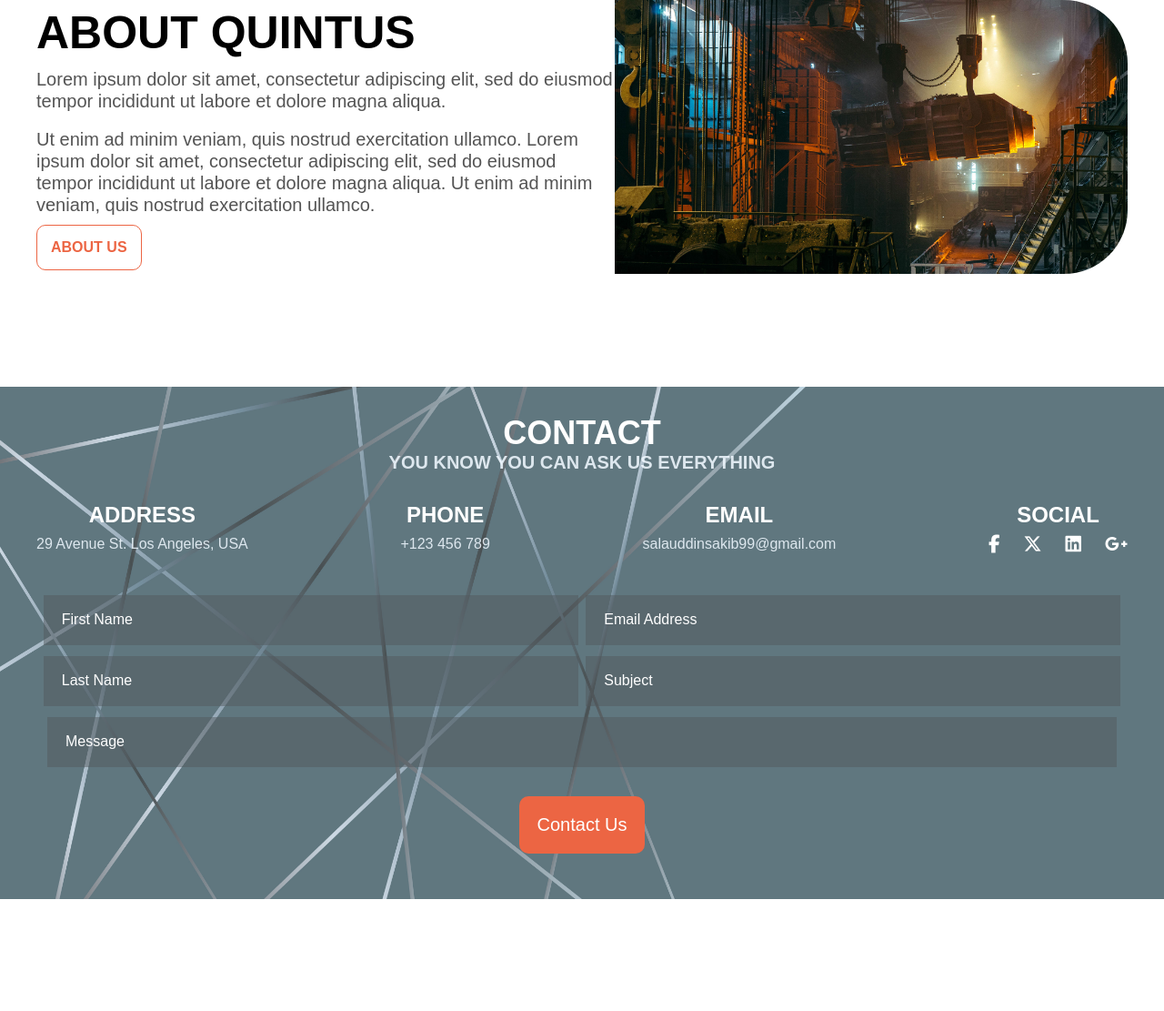
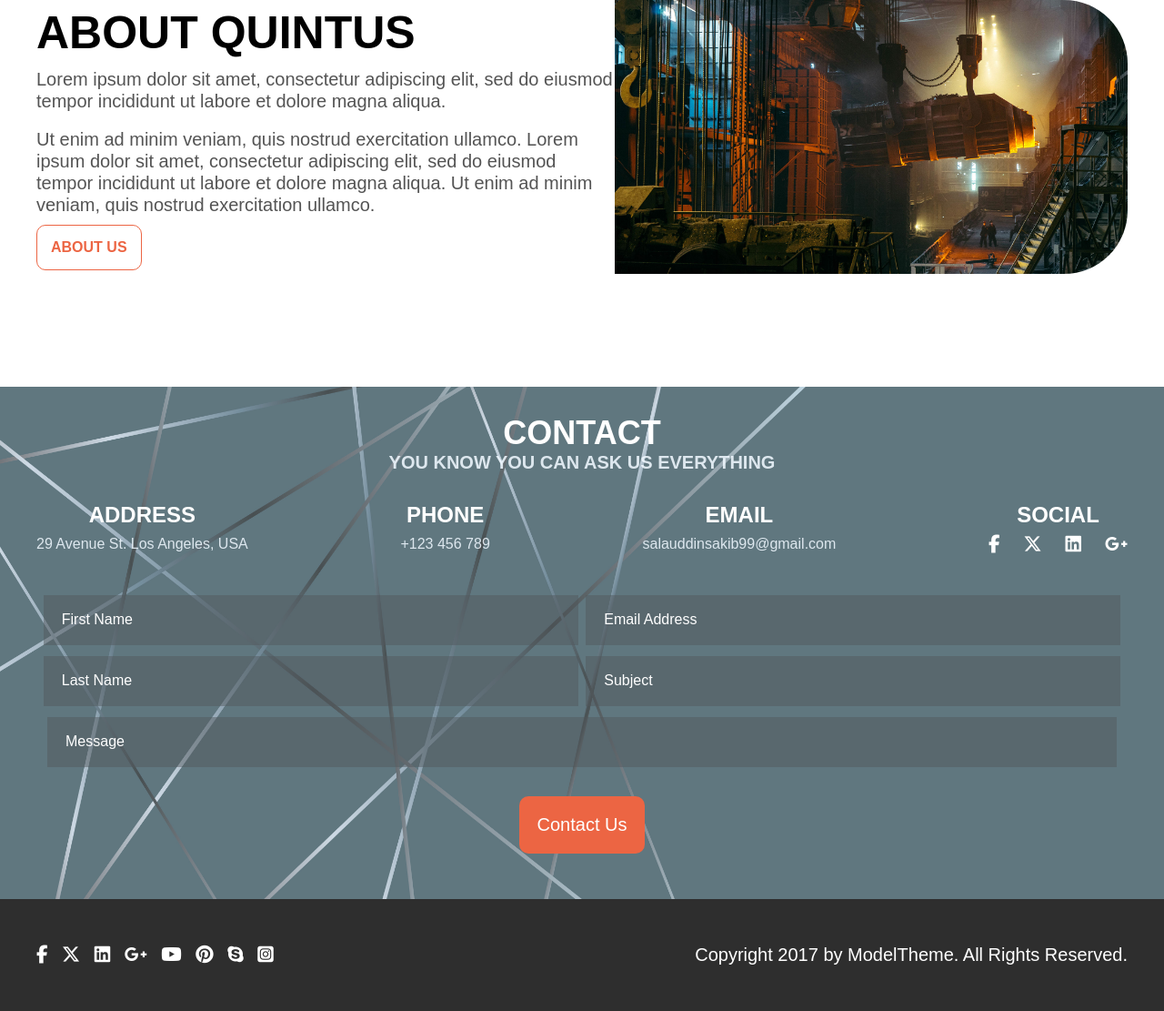
Before and after one commit to MdSalauddinSakib/RRF-template-1, a plain HTML site: page index.html in a window 1280 px wide. Shown: the whole page at 91% size. Before the commit the page ends 988 px from the top, so only its background shows below. Drawn offline with Linux system fonts and the light colour scheme.

Commit message:
footer section create done

```diff
--- a/assets/css/style.css
+++ b/assets/css/style.css
@@ -1,11 +1,11 @@
-*{
+* {
     margin: 0;
     padding: 0;
     box-sizing: border-box;
     font-family: Arial, Helvetica, sans-serif;
 }
 
-.container{
+.container {
     max-width: 1200px;
     margin: 0 auto;
     display: flex;
@@ -13,27 +13,27 @@
     align-items: center;
 }
 
-.left-img img{
+.left-img img {
     width: 100%;
     border-radius: 0 70px 70px 0;
 }
 
-.right-content h2{
+.right-content h2 {
     font-size: 50px;
     margin-bottom: 10px;
 }
 
-.right-content p{
+.right-content p {
     line-height: 120%;
     font-size: 20px;
     color: #545454;
 }
 
-.right-content .btn{
+.right-content .btn {
     background-color: #ffffff;
     color: #ec6543;
     text-decoration: none;
-    border:1px solid #ec6543;
+    border: 1px solid #ec6543;
     border-radius: 10px;
     padding: 15px;
     margin-top: 10px;
@@ -41,13 +41,13 @@
     font-weight: bold;
 }
 
-.btn:hover{
+.btn:hover {
     background-color: #ec6543;
     color: #ffffff;
     transition: 0.3s;
 }
 
-.form{
+.form {
     background-image: url(../img/background.jpg);
     background-repeat: no-repeat;
     background-size: cover;
@@ -58,7 +58,7 @@
     padding-bottom: 50px;
 }
 
-.contact{
+.contact {
     max-width: 1200px;
     margin: 0 auto;
     margin-top: 120px;
@@ -67,13 +67,13 @@
     font-size: 24px;
 }
 
-.contact p{
+.contact p {
     color: rgba(240, 248, 255, 0.87);
     font-weight: bold;
     font-size: 20px;
 }
 
-.link{
+.link {
     max-width: 1200px;
     margin: 0 auto;
     display: flex;
@@ -82,11 +82,11 @@
     line-height: 200%;
 }
 
-.link p{
+.link p {
     color: rgba(240, 248, 255, 0.87);
 }
 
-.link .icon{
+.link .icon {
     display: flex;
     justify-content: center;
     gap: 26px;
@@ -94,34 +94,35 @@
     align-items: center;
 }
 
-.icon a{
+.icon a {
     text-decoration: none;
     color: #ffffff;
 }
-.icon a:hover{
+
+.icon a:hover {
     font-size: 26px;
     transition: 0.3s;
 }
 
-.form-section{
+.form-section {
     max-width: 1200px;
     margin: 0 auto;
     padding: 30px 0 30px 0;
 }
 
-.cloumn1{
+.cloumn1 {
     width: 49%;
 }
 
-.cloumn2{
+.cloumn2 {
     width: 49%;
 }
 
-.cloumn3{
+.cloumn3 {
     width: 98%;
 }
 
-.form-section input{
+.form-section input {
     padding: 20px;
     margin: 2px;
     background-color: #50585b79;
@@ -129,16 +130,16 @@
     margin-top: 10px;
 }
 
-.form-section input::placeholder{
+.form-section input::placeholder {
     color: #ffffff;
     font-size: 16px;
 }
 
-.form a{
+.form a {
     text-decoration: none;
 }
 
-.form .btn{
+.form .btn {
     padding: 20px;
     border: none;
     font-size: 20px;
@@ -147,8 +148,34 @@
     border-radius: 10px;
 }
 
-.form .btn:hover{
+.form .btn:hover {
     background-color: #f34216;
     transition: 0.3s;
     cursor: pointer;
 }
+
+.footer-section {
+    background-color: #2e2e2e;
+}
+
+.footer {
+    max-width: 1200px;
+    margin: 0 auto;
+    display: flex;
+    justify-content: space-between;
+    color: #ffffff;
+    font-size: 20px;
+    padding-top: 50px;
+    padding-bottom: 50px;
+}
+
+.footer .links a {
+    text-decoration: none;
+    color: #ffffff;
+    margin-right: 10px;
+}
+
+.footer .links a:hover{
+    font-size: 24px;
+    transition: 0.3s;
+}
--- a/index.html
+++ b/index.html
@@ -68,6 +68,24 @@
             <a href="#"><button class="btn">Contact Us</button></a>
         </div>
     </div>
+    <!-- footer -->
+    <div class="footer-section">
+        <div class="footer">
+            <div class="links">
+                <a href="#"><i class="fa-brands fa-facebook-f"></i></a>
+                <a href="#"><i class="fa-brands fa-x-twitter"></i></a>
+                <a href="#"><i class="fa-brands fa-linkedin"></i></a>
+                <a href="#"><i class="fa-brands fa-google-plus-g"></i></a>
+                <a href="#"><i class="fa-brands fa-youtube"></i></a>
+                <a href="#"><i class="fa-brands fa-pinterest"></i></a>
+                <a href="#"><i class="fa-brands fa-skype"></i></a>
+                <a href="#"><i class="fa-brands fa-square-instagram"></i></a>
+            </div>
+            <div>
+                <p>Copyright 2017 by ModelTheme. All Rights Reserved.</p>
+            </div>
+        </div>
+    </div>
 </body>
 
 </html>
```
